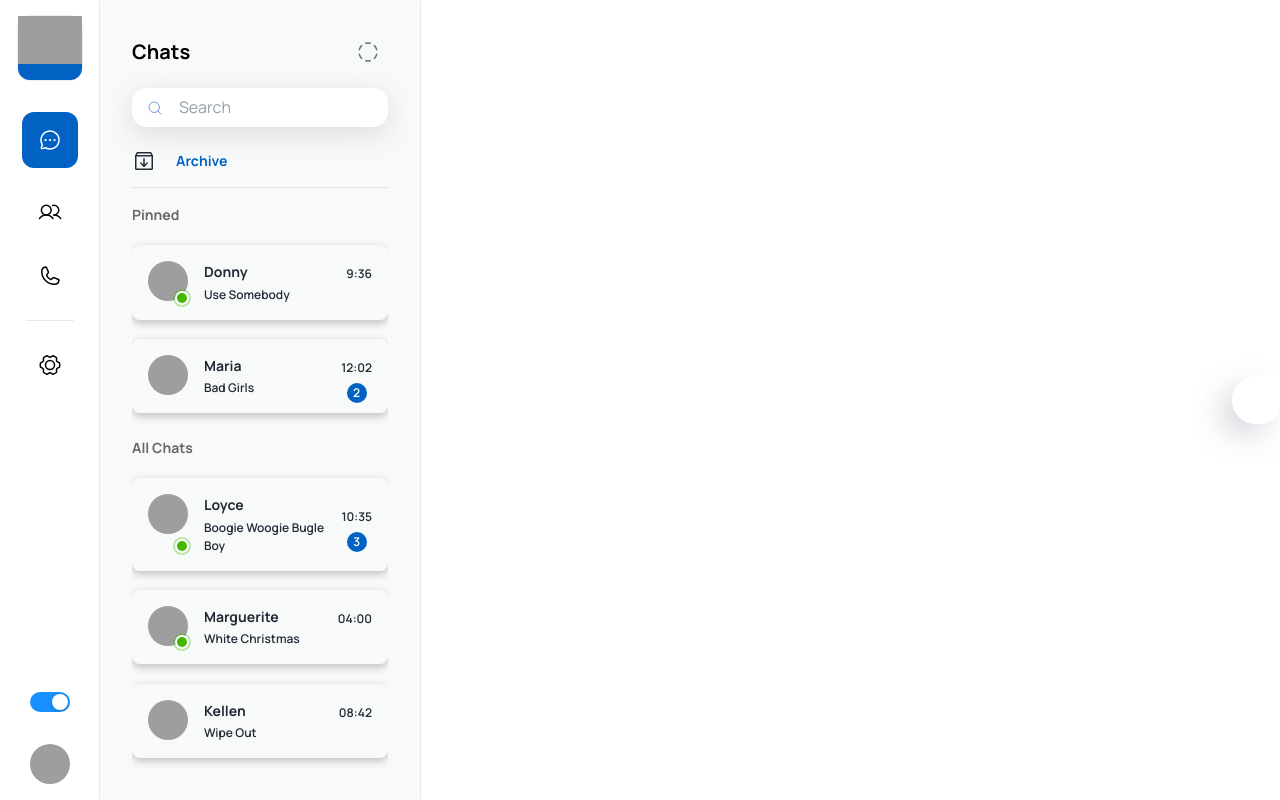
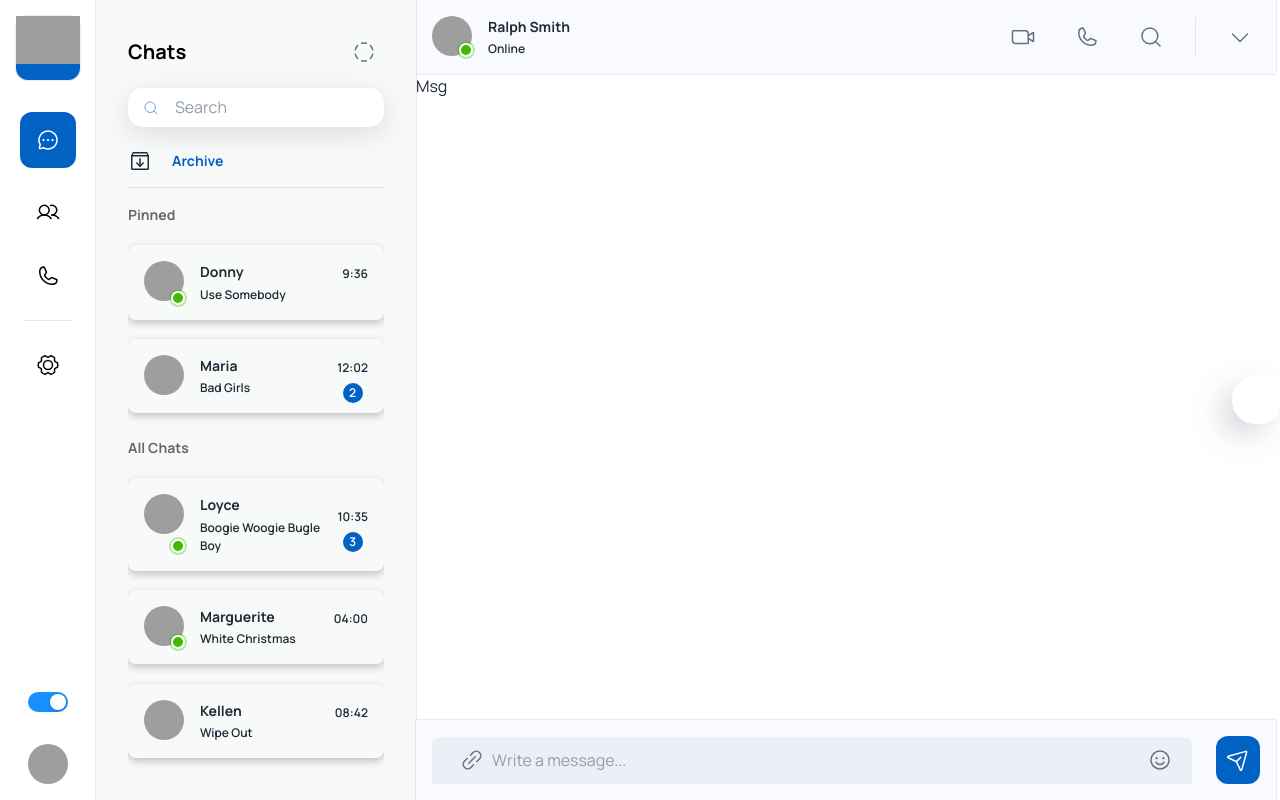
Before and after one commit to bbaymistery/realWorldChatApp, a React (Create React App) app: page /app in a window 1280 px wide. Built offline with nearby package versions, Linux system fonts and the light colour scheme; grey boxes are pictures that could not be loaded; some icons are missing.

Commit message:
ConversationChatHeaderAndFooter

```diff
--- a/src/components/Chat/Footer.js
+++ b/src/components/Chat/Footer.js
@@ -1,27 +1,9 @@
-import {
-  Box,
-  Fab,
-  IconButton,
-  InputAdornment,
-  Stack,
-  TextField,
-  Tooltip,
-} from "@mui/material";
-import {
-  Camera,
-  File,
-  Image,
-  LinkSimple,
-  PaperPlaneTilt,
-  Smiley,
-  Sticker,
-  User,
-} from "phosphor-react";
+import { Box, Fab, IconButton, InputAdornment, Stack, TextField, Tooltip, } from "@mui/material";
+import { Camera, File, Image, LinkSimple, PaperPlaneTilt, Smiley, Sticker, User, } from "phosphor-react";
 import { useTheme, styled } from "@mui/material/styles";
 import React from "react";
 import { useSearchParams } from "react-router-dom";
 import useResponsive from "../../hooks/useResponsive";
-
 import data from "@emoji-mart/data";
 import Picker from "@emoji-mart/react";
 
@@ -69,35 +51,32 @@ const ChatInput = ({ openPicker, setOpenPicker }) => {
   const [openActions, setOpenActions] = React.useState(false);
 
   return (
-    <StyledInput
-      fullWidth
-      placeholder="Write a message..."
-      variant="filled"
+    <StyledInput fullWidth placeholder="Write a message..." variant="filled"
       InputProps={{
         disableUnderline: true,
         startAdornment: (
-          <Stack sx={{ width: "max-content" }}>
+          <Stack sx={{ width: "max-content", }}>
             <Stack sx={{ position: "relative", display: openActions ? "inline-block" : "none", }}   >
-              {Actions.map((el) => (
-                <Tooltip placement="right" title={el.title}>
+              {Actions.map((el, i) => (
+                <Tooltip key={i} placement="right" title={el.title}>
                   <Fab onClick={() => { setOpenActions(!openActions); }} sx={{ position: "absolute", top: -el.y, backgroundColor: el.color, }} aria-label="add"   >
                     {el.icon}
                   </Fab>
                 </Tooltip>
               ))}
             </Stack>
-
-            <InputAdornment>
+            <InputAdornment position="end">
               <IconButton onClick={() => { setOpenActions(!openActions); }}  >
                 <LinkSimple />
               </IconButton>
             </InputAdornment>
           </Stack>
         ),
+        // emoji taraf
         endAdornment: (
           <Stack sx={{ position: "relative" }}>
-            <InputAdornment>
-              <IconButton onClick={() => { setOpenPicker(!openPicker); }}   >
+            <InputAdornment position="end">
+              <IconButton onClick={() => { setOpenPicker(!openPicker) }}>
                 <Smiley />
               </IconButton>
             </InputAdornment>
@@ -110,19 +89,20 @@ const ChatInput = ({ openPicker, setOpenPicker }) => {
 
 const Footer = () => {
   const theme = useTheme();
+  const isMobile = useResponsive("between", "md", "xs", "sm");
+  const [searchParams] = useSearchParams();
+  const [openPicker, setOpenPicker] = React.useState(false);
 
-  const isMobile = useResponsive("between", "md", "xs", "sm");
-
-  const [searchParams] = useSearchParams();
-
-  const [openPicker, setOpenPicker] = React.useState(false);
   return (
     <Box sx={{ position: "relative", backgroundColor: "transparent !important", }} >
       <Box p={isMobile ? 1 : 2} width={"100%"} sx={{ backgroundColor: theme.palette.mode === "light" ? "#F8FAFF" : theme.palette.background, boxShadow: "0px 0px 2px rgba(0, 0, 0, 0.25)", }} >
         <Stack direction="row" alignItems={"center"} spacing={isMobile ? 1 : 3}>
           <Stack sx={{ width: "100%" }}>
+            {/* when ever i click pened emojis and click emoji then it works  */}
             <Box style={{ zIndex: 10, position: "fixed", display: openPicker ? "inline" : "none", bottom: 81, right: isMobile ? 20 : searchParams.get("open") === "true" ? 420 : 100, }}  >
-              <Picker theme={theme.palette.mode} data={data} onEmojiSelect={console.log} />
+              <Picker theme={theme.palette.mode} data={data} onEmojiSelect={(a) => {
+                console.log({ empji: "Sss", a })
+              }} />
             </Box>
             {/* Chat Input */}
             <ChatInput openPicker={openPicker} setOpenPicker={setOpenPicker} />
--- a/src/components/Chat/Header.js
+++ b/src/components/Chat/Header.js
@@ -1,17 +1,5 @@
 import React from "react";
-import {
-  Avatar,
-  Badge,
-  Box,
-  Divider,
-  Fade,
-  IconButton,
-  Menu,
-  MenuItem,
-  Stack,
-  styled,
-  Typography,
-} from "@mui/material";
+import { Avatar, Badge, Box, Divider, Fade, IconButton, Menu, MenuItem, Stack, styled, Typography, } from "@mui/material";
 import { useTheme } from "@mui/material/styles";
 import { CaretDown, MagnifyingGlass, Phone, VideoCamera } from "phosphor-react";
 import { faker } from "@faker-js/faker";
@@ -64,18 +52,13 @@ const Conversation_Menu = [
 
 const ChatHeader = () => {
   const isMobile = useResponsive("between", "md", "xs", "sm");
+  const theme = useTheme();
   const [searchParams, setSearchParams] = useSearchParams();
-  const theme = useTheme();
+  const [conversationMenuAnchorEl, setConversationMenuAnchorEl] = React.useState(null);
+  const openConversationMenu = Boolean(conversationMenuAnchorEl);
+  const handleClickConversationMenu = (event) => setConversationMenuAnchorEl(event.currentTarget);
+  const handleCloseConversationMenu = () => setConversationMenuAnchorEl(null);
 
-  const [conversationMenuAnchorEl, setConversationMenuAnchorEl] =
-    React.useState(null);
-  const openConversationMenu = Boolean(conversationMenuAnchorEl);
-  const handleClickConversationMenu = (event) => {
-    setConversationMenuAnchorEl(event.currentTarget);
-  };
-  const handleCloseConversationMenu = () => {
-    setConversationMenuAnchorEl(null);
-  };
 
   return (
     <Box p={2} width={"100%"} sx={{ backgroundColor: theme.palette.mode === "light" ? "#F8FAFF" : theme.palette.background, boxShadow: "0px 0px 2px rgba(0, 0, 0, 0.25)", }} >
@@ -92,48 +75,35 @@ const ChatHeader = () => {
           </Stack>
         </Stack>
         <Stack direction={"row"} alignItems="center" spacing={isMobile ? 1 : 3}>
-          <IconButton>
-            <VideoCamera />
-          </IconButton>
-          <IconButton>
-            <Phone />
-          </IconButton>
-          {!isMobile && (
-            <IconButton>
-              <MagnifyingGlass />
-            </IconButton>
-          )}
+          <IconButton><VideoCamera /></IconButton>
+          <IconButton><Phone /></IconButton>
+          {!isMobile && (<IconButton>  <MagnifyingGlass /></IconButton>)}
+          <Divider orientation="vertical" flexItem />
 
-          <Divider orientation="vertical" flexItem />
-          <IconButton id="conversation-positioned-button" aria-controls={openConversationMenu ? "conversation-positioned-menu" : undefined} aria-haspopup="true" aria-expanded={openConversationMenu ? "true" : undefined} onClick={handleClickConversationMenu}    >
+          <IconButton
+            aria-haspopup="true"
+            id="conversation-positioned-button"
+            aria-controls={openConversationMenu ? "conversation-positioned-menu" : undefined}
+            aria-expanded={openConversationMenu ? "true" : undefined} onClick={handleClickConversationMenu}>
             <CaretDown />
           </IconButton>
           <Menu
-            MenuListProps={{
-              "aria-labelledby": "fade-button",
-            }}
+            MenuListProps={{ "aria-labelledby": "fade-button", }}
             TransitionComponent={Fade}
             id="conversation-positioned-menu"
             aria-labelledby="conversation-positioned-button"
             anchorEl={conversationMenuAnchorEl}
             open={openConversationMenu}
             onClose={handleCloseConversationMenu}
-            anchorOrigin={{
-              vertical: "bottom",
-              horizontal: "right",
-            }}
-            transformOrigin={{
-              vertical: "top",
-              horizontal: "right",
-            }}
-          >
+            anchorOrigin={{ vertical: "bottom", horizontal: "right" }}
+            transformOrigin={{ vertical: "top", horizontal: "right" }}  >
             <Box p={1}>
               <Stack spacing={1}>
-                {Conversation_Menu.map((el) => (
-                  <MenuItem onClick={handleCloseConversationMenu}>
+                {Conversation_Menu.map((el, i) => (
+                  <MenuItem key={i} onClick={handleCloseConversationMenu}>
                     <Stack sx={{ minWidth: 100 }} direction="row" alignItems={"center"} justifyContent="space-between"  >
                       <span>{el.title}</span>
-                    </Stack>{" "}
+                    </Stack>
                   </MenuItem>
                 ))}
               </Stack>
--- /dev/null
+++ b/src/components/Conversation/index.js
@@ -0,0 +1,24 @@
+import { Box, Stack } from '@mui/material'
+import React from 'react'
+import ChatHeader from '../Chat/Header'
+import { useTheme } from '@emotion/react'
+import ChatFooter from '../Chat/Footer'
+
+const Conversation = () => {
+    const theme = useTheme()
+
+    return (
+        <Stack height={"100%"} maxHeight={"100vh"} width={"auto"}>
+            {/* Chat Header */}
+            <ChatHeader />
+            {/* Msg */}
+            <Box width={"100%"} sx={{ flexGrow: 1 }}>
+                Msg
+            </Box>
+            {/* Footer */}
+            <ChatFooter />
+        </Stack>
+    )
+}
+
+export default Conversation
--- a/src/layouts/dashboard/index.js
+++ b/src/layouts/dashboard/index.js
@@ -52,8 +52,7 @@ const DashboardLayout = () => {
   const [selected, setSelected] = useState(0)
   const { onToggleMode } = useSettings()
   return (
-    // <>
-    <div style={{ display: 'flex' }}>
+    <Stack direction={"row"}>
       <Box p={2} sx={{ backgroundColor: theme.palette.background.paper, height: "100vh", width: 100, boxShadow: "0px 0px 2px rgba(0,0,0,0.25)" }}>
         <Stack spacing={3} direction={"column"} sx={{ width: "100%", height: "100%" }} alignItems={"center"} justifyContent={"space-between"}>
           <Stack alignItems="center" spacing={4} >
@@ -87,7 +86,7 @@ const DashboardLayout = () => {
         </Stack>
       </Box>
       <Outlet />
-    </div>
+    </Stack>
   );
 };
 
--- a/src/pages/dashboard/GeneralApp.js
+++ b/src/pages/dashboard/GeneralApp.js
@@ -1,12 +1,21 @@
 import React from "react";
 import Chats from "./Chat/Chats";
+import { Box, Stack } from "@mui/material";
+import { useTheme } from "@emotion/react";
+import Conversation from "../../components/Conversation";
 
 const GeneralApp = () => {
+  const theme = useTheme()
 
   return (
-    <>
+    <Stack direction={"row"} sx={{ width: "100%" }}>
+      {/* //!Chats */}
       <Chats />
-    </>
+      {/* //!Coversation */}
+      <Box sx={{ height: "100%", width: "calc(100vw - 420px)", backgroundColor: theme.palette.background.paper, }}>
+        <Conversation />
+      </Box>
+    </Stack>
   );
 };
 
--- a/src/utils/getColorPresets.js
+++ b/src/utils/getColorPresets.js
@@ -58,6 +58,7 @@ export const colorPresets = [
     darker: "#7A0930",
     contrastText: "#fff",
   },
+
 ];
 
 export const defaultPreset = colorPresets[0];
```
Also changed, not shown: src/components/settings/drawer/index.js (+9 -33 lines), src/pages/dashboard/Chat/Chats.js (+6 -13 lines), note.txt (deleted), src/components/Chat/note.txt (added), 1 other file (tests, documents, lock files or other folders).
